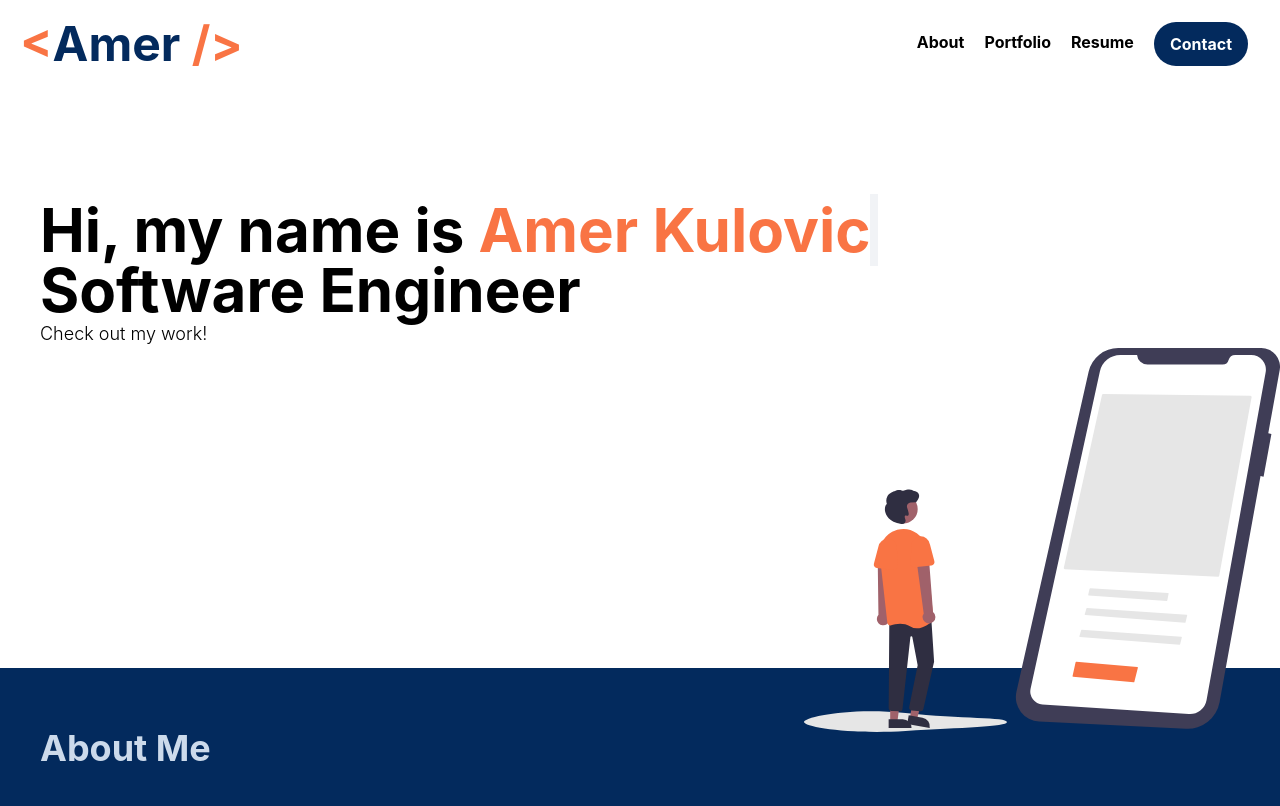
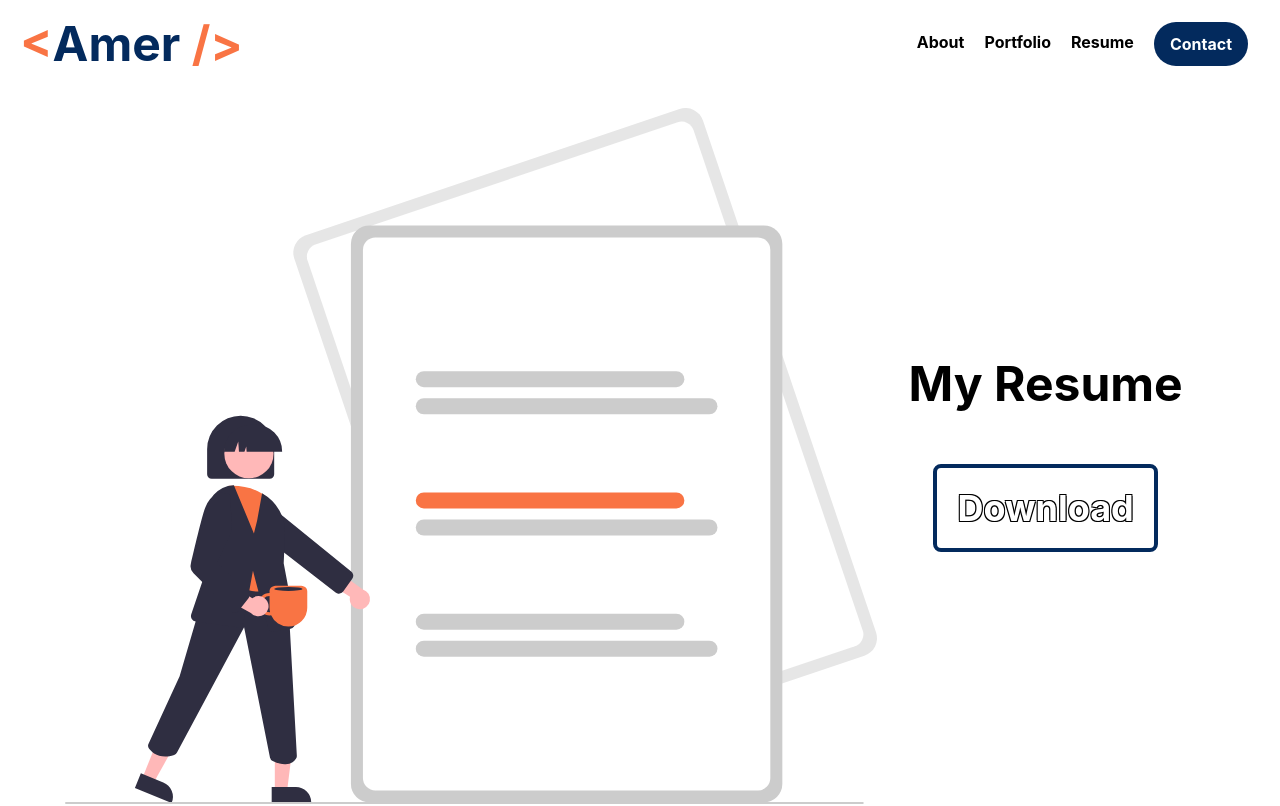
Before and after one commit to amerkulovic/React-Portfolio, a React (Create React App) app: page /resume in a window 1280 px wide. Shown: the top 806 px of the page. Built offline with nearby package versions, Linux system fonts and the light colour scheme.

Commit message:
created route to resume page and styled page

```diff
--- a/package.json
+++ b/package.json
@@ -10,6 +10,7 @@
     "react": "^18.2.0",
     "react-dom": "^18.2.0",
     "react-icons": "^4.8.0",
+    "react-router-dom": "^6.9.0",
     "react-scripts": "5.0.1",
     "web-vitals": "^2.1.4"
   },
--- a/src/App.js
+++ b/src/App.js
@@ -1,15 +1,23 @@
 import Header from "./components/Header";
 import Body from "./components/Body";
 import Footer from "./components/Footer";
+import Resume from "./components/Resume";
+import { BrowserRouter as Router, Routes, Route } from "react-router-dom";
 import "./App.css";
 
 function App() {
   return (
-    <div>
-      <Header />
-      <Body />
-      <Footer />
-    </div>
+    <Router>
+      <div>
+        <Header />
+        <Routes>
+          <Route path="/resume" element={<Resume />} />
+          <Route path="/" element={<Body />} />
+        </Routes>
+        {/* <Body /> */}
+        <Footer />
+      </div>
+    </Router>
   );
 }
 
--- a/src/components/Body.css
+++ b/src/components/Body.css
@@ -153,3 +153,9 @@ svg {
     opacity: 0;
   }
 }
+
+@media (max-width: 930px) {
+  .work-picture {
+    margin: 10px 0;
+  }
+}
--- a/src/components/Header.css
+++ b/src/components/Header.css
@@ -61,11 +61,10 @@ a.underline-hover-effect {
   ul {
     z-index: 1;
   }
-  a {
+  ul a {
     color: white;
   }
   ul a:hover {
-    border-bottom: none;
     color: #f97444;
   }
   .contact-card {
--- a/src/components/Inroduction.js
+++ b/src/components/Inroduction.js
@@ -8,7 +8,7 @@ const Introduction = () => {
         Hi, my name is <span className="text-[#F97444] type-writer">Amer Kulovic</span>
         <br></br>Software Engineer
       </p>
-      <p className="font-light px-10 text-lg">Check out my work!</p>
+      <p className="font-light px-10 text-lg pt-2">Check out my work!</p>
       <img className="absolute right-0 h-96 max-md:hidden" src={coding}></img>
     </div>
   );
--- a/src/components/NavLinks.js
+++ b/src/components/NavLinks.js
@@ -1,24 +1,31 @@
 import { motion } from "framer-motion";
+import { Link } from "react-router-dom";
 
 const NavLinks = (props) => {
   const animateFrom = { opacity: 0, y: -30 };
   const animateTo = { opacity: 1, y: 0 };
   return (
     <ul className="px-8 flex items-center text-black space-x-5">
-      <motion.li initial={animateFrom} animate={animateTo} transition={{delay: 0.05}} onClick={() => props.isMobile && props.closeMobileMenu()}>
+      <motion.li initial={animateFrom} animate={animateTo} transition={{ delay: 0.05 }} onClick={() => props.isMobile && props.closeMobileMenu()}>
+        <Link to="/">
           <a href="#about" className="font-bold underline-hover-effect">
             About
           </a>
+        </Link>
       </motion.li>
-      <motion.li initial={animateFrom} animate={animateTo} transition={{delay: 0.10}} onClick={() => props.isMobile && props.closeMobileMenu()}>
+      <motion.li initial={animateFrom} animate={animateTo} transition={{ delay: 0.1 }} onClick={() => props.isMobile && props.closeMobileMenu()}>
+        <Link to="/">
           <a href="#portfolio" className="font-bold underline-hover-effect">
             Portfolio
           </a>
+        </Link>
       </motion.li>
-      <motion.li initial={animateFrom} animate={animateTo} transition={{delay: 0.15}} onClick={() => props.isMobile && props.closeMobileMenu()}>
+      <motion.li initial={animateFrom} animate={animateTo} transition={{ delay: 0.15 }} onClick={() => props.isMobile && props.closeMobileMenu()}>
+        <Link to="/resume">
           <a className="font-bold underline-hover-effect">Resume</a>
+        </Link>
       </motion.li>
-      <motion.li initial={animateFrom} animate={animateTo} transition={{delay: 0.20}} onClick={() => props.isMobile && props.closeMobileMenu()}>
+      <motion.li initial={animateFrom} animate={animateTo} transition={{ delay: 0.2 }} onClick={() => props.isMobile && props.closeMobileMenu()}>
         <a className="text-white bg-[#032A5D] font-bold py-3 px-4 rounded-3xl hover:shadow-2xl contact-card">Contact</a>
       </motion.li>
     </ul>
--- /dev/null
+++ b/src/components/Resume.css
@@ -0,0 +1,31 @@
+button {
+    text-shadow:
+     -1px -1px 0 #000,
+      1px -1px 0 #000,
+      -1px 1px 0 #000,
+       1px 1px 0 #000;
+  }
+
+.download-btn {
+  transition: color 0.4s linear;
+  position: relative;
+}
+
+.download-btn::before {
+  content: "";
+  position: absolute;
+  left: 0;
+  top: 0;
+  width: 100%;
+  height: 100%;
+  background: #f97444;
+  z-index: -1;
+  transition: transform 0.5s;
+  transform-origin: 0 0;
+  transition-timing-function: cubic-bezier(0.5, 1.6, 0.4, 0.7);
+  transform: scaleY(0);
+}
+
+.download-btn:hover::before {
+  transform: scaleY(1);
+}
--- /dev/null
+++ b/src/components/Resume.js
@@ -0,0 +1,17 @@
+import resumeSvg from "../images/resume.svg";
+import "./Resume.css";
+
+const Resume = () => {
+  return (
+    <div className="flex flex-wrap items-center justify-center">
+      <img className="py-5" src={resumeSvg}></img>
+      <div className="text-center p-8">
+        <h1 className="font-bold text-5xl mb-14">My Resume</h1>
+        <a href="">
+          <button className="font-bold text-4xl border-4 border-[#032a5d] p-5 rounded-lg text-white download-btn">Download</button>
+        </a>
+      </div>
+    </div>
+  );
+};
+export default Resume;
```
Also changed, not shown: src/images/resume.svg (added), 1 other file (tests, documents, lock files or other folders). Lines whose indentation alone changed are shown as unchanged.
